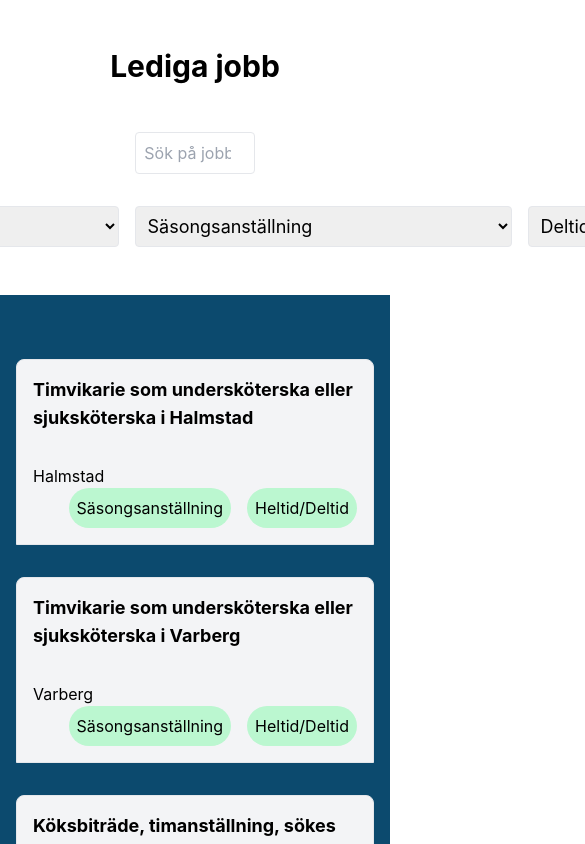
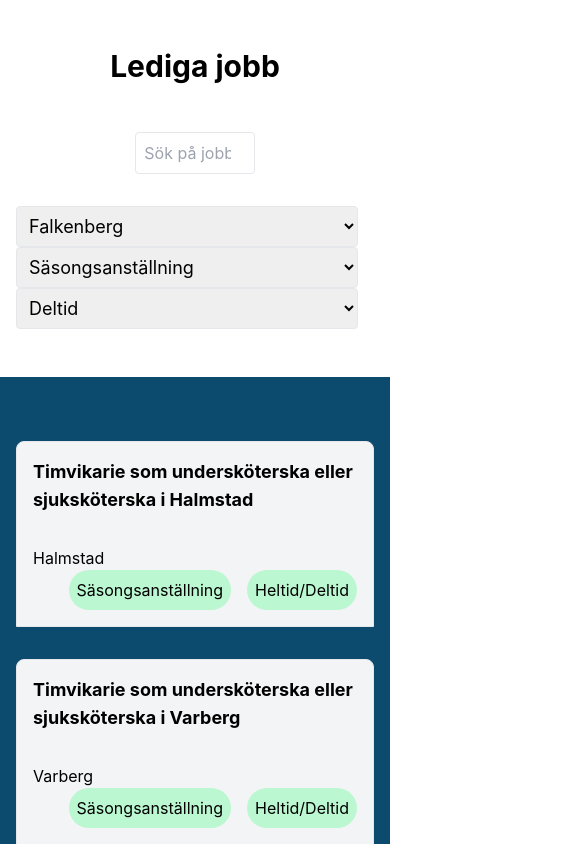
Before and after one commit to viktor-sarge/varbi, a React (Create React App) app: page / in a window 390 px wide. Shown: the top 844 px of the page, 585 px wide, since content can reach past the window. Built offline with nearby package versions, Linux system fonts and the light colour scheme.

Commit message:
fix(filters): 🐛 Make sure filters work well on mobile
Ordnat så filter ser bra ut på mobil

```diff
--- a/src/App.js
+++ b/src/App.js
@@ -50,7 +50,7 @@ function App() {
         <div className='flex justify-center'>
           <SearchBox onChangeHandler={onSearchChange} placeholder='Sök på jobbtitlar här' className='search-box' />
         </div>
-        <div className='flex pt-8 pb-12 justify-center'>
+        <div className='flex flex-col md:flex-row pt-8 pb-12 justify-center'>
           <Dropdown values={towns} name="towns" id="towns-select" />
           <Dropdown values={types} name="types" id="types-select" />
           <Dropdown values={hours} name="hours" id="hours-select" />
```
